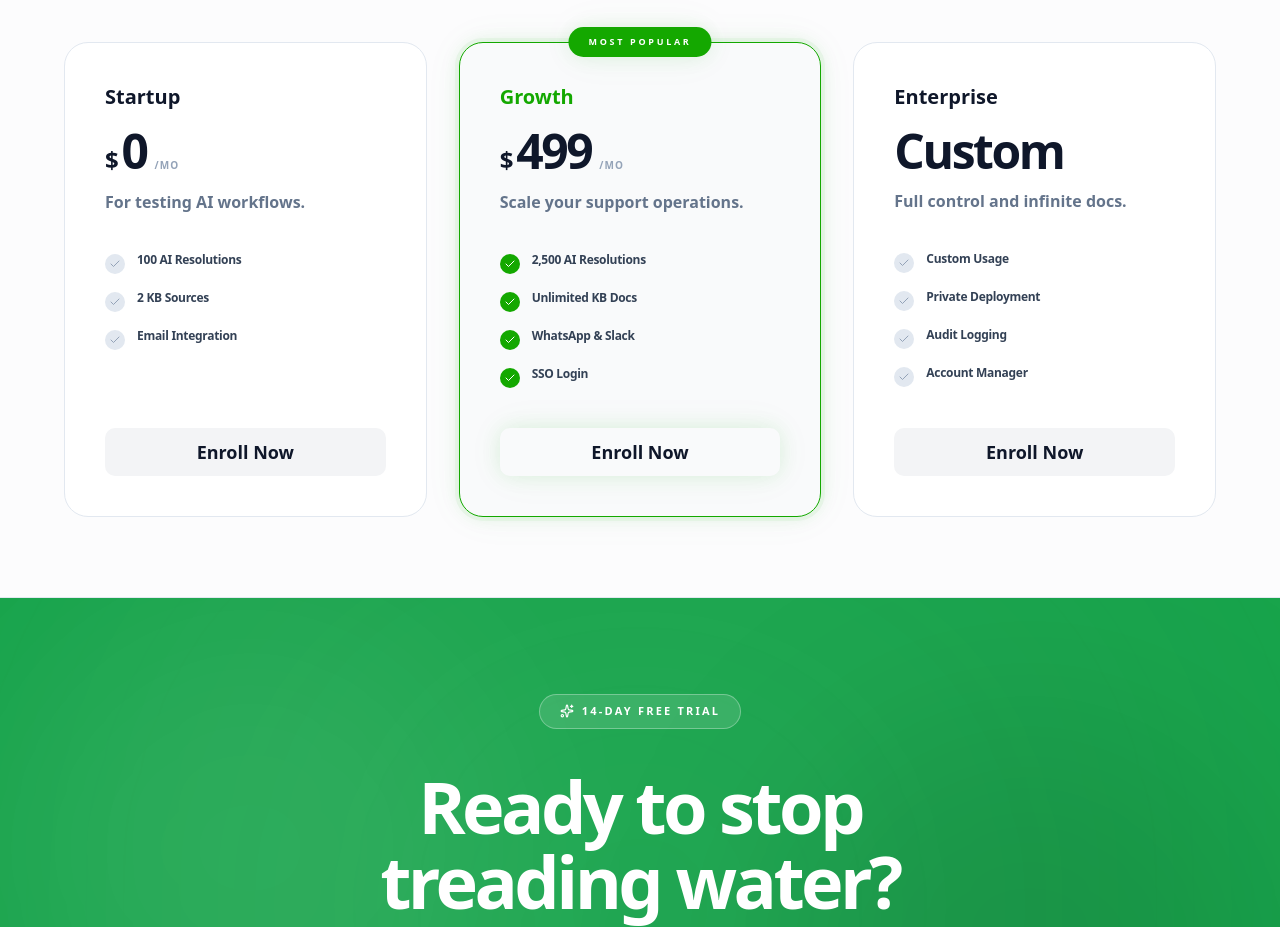
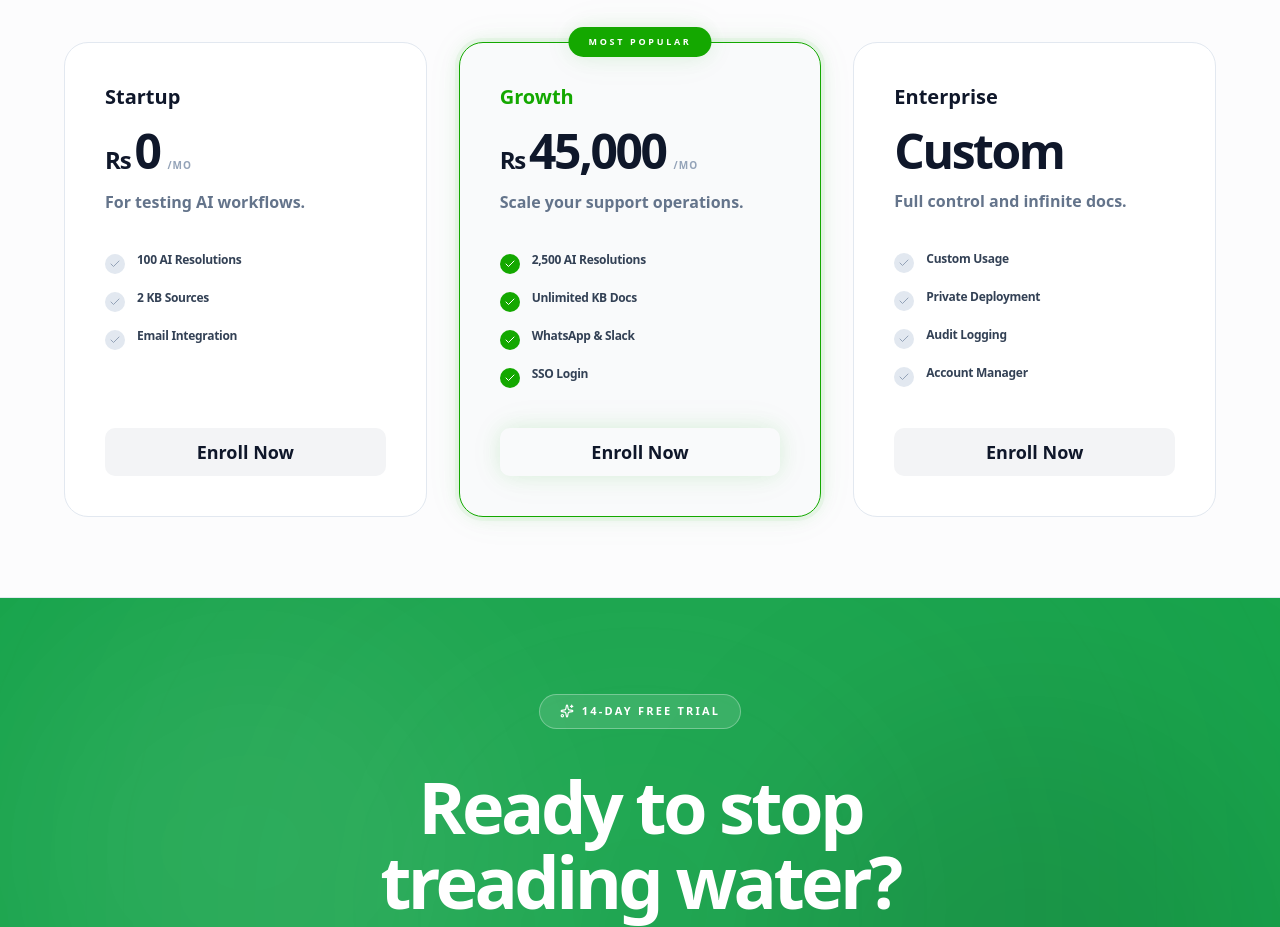
Before and after one commit to AsadRandhawa/careagent-ai-fe, a React (Vite) app: page / in a window 1280 px wide. Shown: the part 2540-3467 px from the top of the page. Built offline with nearby package versions, Linux system fonts and the light colour scheme.

Commit message:
Modify pricing details in Landing component
Updated pricing for Growth plan and added currency display.

```diff
--- a/src/screens/Landing.tsx
+++ b/src/screens/Landing.tsx
@@ -357,13 +357,15 @@ export const Landing = () => {
             <PricingCard
               title="Startup"
               price="0"
+              currency="Rs"
               desc="For testing AI workflows."
               features={["100 AI Resolutions", "2 KB Sources", "Email Integration"]}
               onClick={onEnterApp}
             />
             <PricingCard
               title="Growth"
-              price="499"
+              price="45,000"
+              currency="Rs"
               popular
               desc="Scale your support operations."
               features={["2,500 AI Resolutions", "Unlimited KB Docs", "WhatsApp & Slack", "SSO Login"]}
@@ -372,6 +374,7 @@ export const Landing = () => {
             <PricingCard
               title="Enterprise"
               price="Custom"
+              currency="Rs"
               desc="Full control and infinite docs."
               features={["Custom Usage", "Private Deployment", "Audit Logging", "Account Manager"]}
               onClick={onEnterApp}
@@ -526,7 +529,7 @@ export const Landing = () => {
   );
 };
 
-const PricingCard = ({ title, price, desc, features, popular, onClick }: { title: string, price: string, desc: string, features: string[], popular?: boolean, onClick?: () => void }) => (
+const PricingCard = ({ title, price, currency = "Rs", desc, features, popular, onClick }: { title: string, price: string, currency?: string, desc: string, features: string[], popular?: boolean, onClick?: () => void }) => (
   <motion.div
     whileHover={{ y: -10 }}
     className={`p-10 rounded-3xl border flex flex-col transition-all duration-500 ${popular ? "bg-bg border-brand shadow-glow relative ring-4 ring-brand/5" : "bg-surface border-border-faint hover:border-brand/40"}`}
@@ -535,7 +538,7 @@ const PricingCard = ({ title, price, desc, features, popular, onClick }: { title
     <div className="mb-10">
       <h4 className={`text-xl font-black mb-4 ${popular ? "text-brand" : "text-text-primary"}`}>{title}</h4>
       <div className="flex items-baseline gap-1 mb-4">
-        {price !== "Custom" && <span className="text-2xl font-black text-text-primary tracking-tighter">$</span>}
+        {price !== "Custom" && <span className="text-2xl font-black text-text-primary tracking-tighter">{currency}</span>}
         <span className="text-5xl font-black text-text-primary tracking-tighter">{price}</span>
         {price !== "Custom" && <span className="text-text-disabled font-black text-[10px] uppercase tracking-widest ml-1">/mo</span>}
       </div>
@@ -569,7 +572,7 @@ CareAgent key facts:
 - AI-powered customer support platform
 - Auto-drafts replies to support emails using your knowledge base
 - Connects to Gmail, WhatsApp (coming soon), Instagram DMs (coming soon)
-- Pricing: Startup (Rs 0/mo - 100 AI resolutions), Growth (Rs 139,000/mo - 2,500 resolutions), Enterprise (Custom)
+- Pricing: Startup (Rs 0/mo - 100 AI resolutions), Growth (Rs 45,000/mo - 2,500 resolutions), Enterprise (Custom)
 - Setup takes 5 minutes: add business identity, brand voice, upload a doc, connect Gmail
 - AI escalates tickets it can't handle to human agents
 - Dashboard shows open tickets, resolved count, sentiment, escalation rate`;
```
